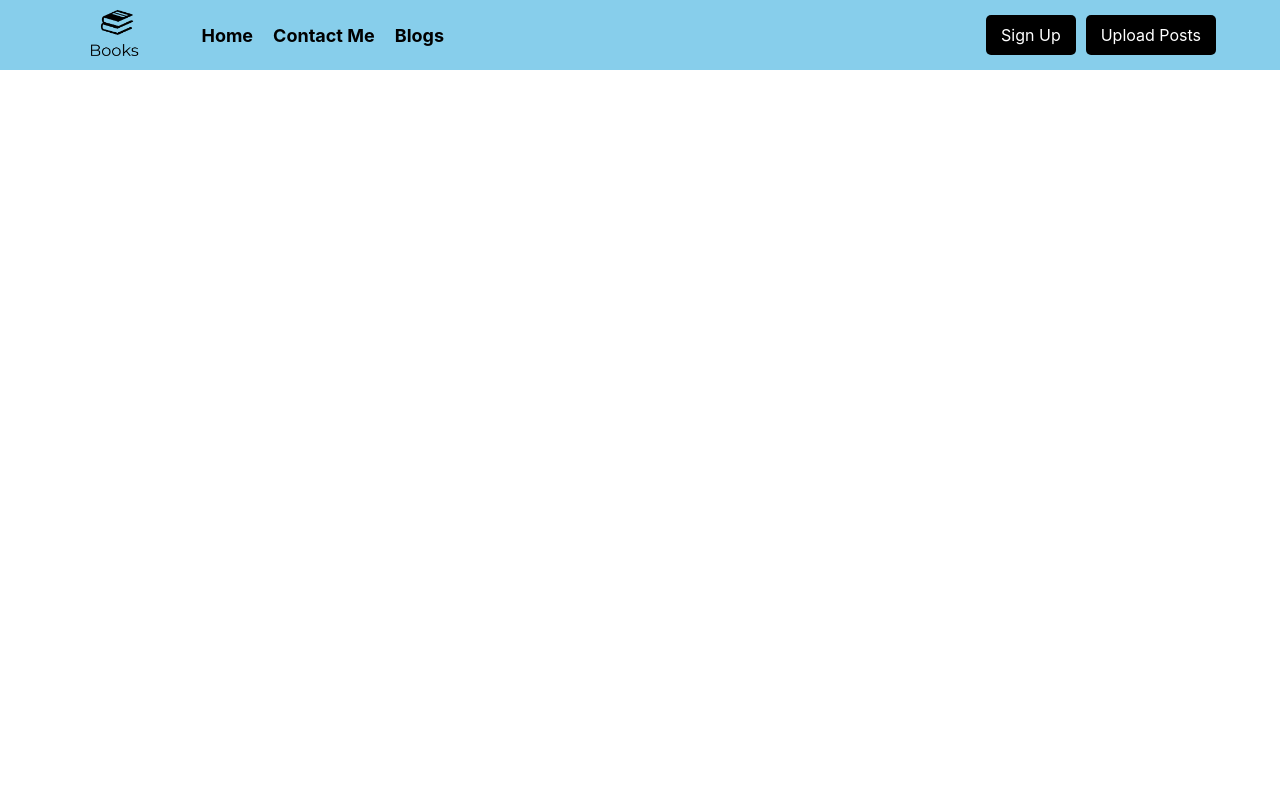
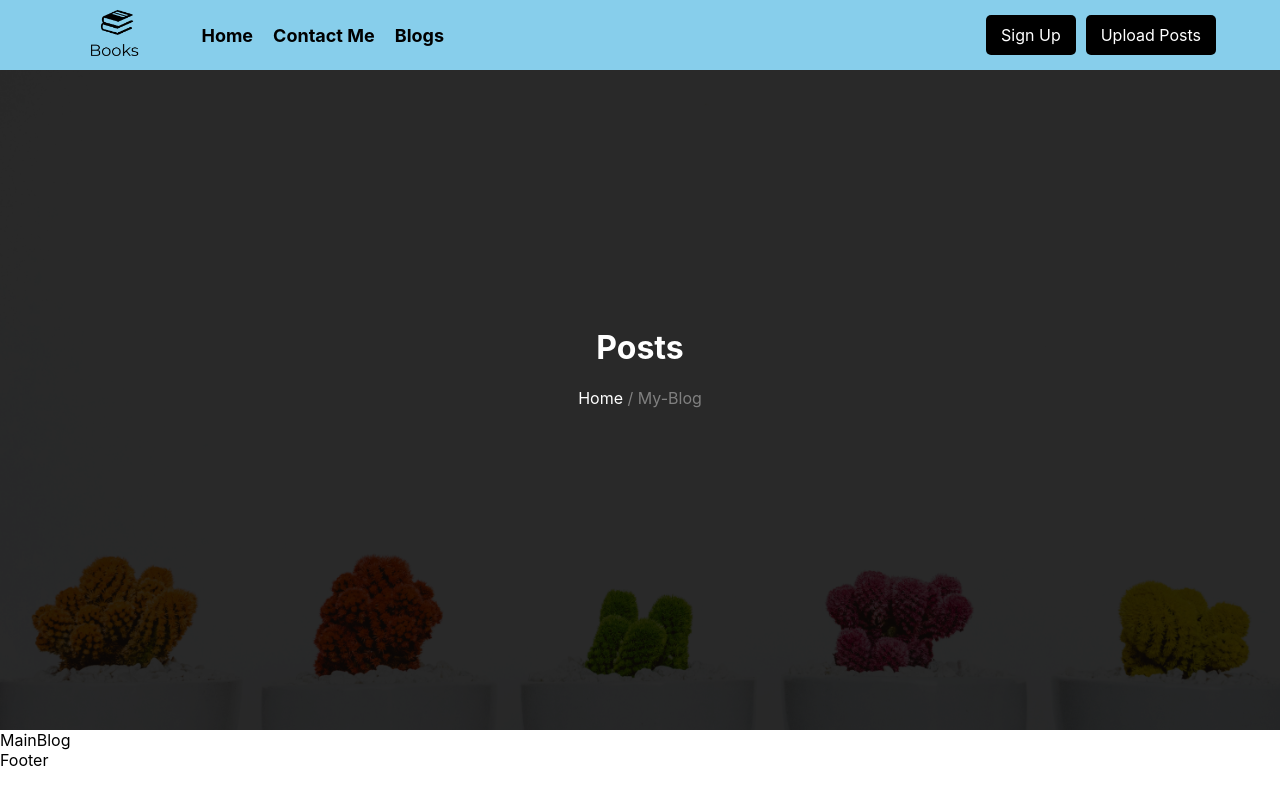
Before and after one commit to nicsylvia/Writing-site-clientside, a React (Create React App) app: page /all-blogs in a window 1280 px wide. Built offline with nearby package versions, Linux system fonts and the light colour scheme.

Commit message:
saved all

```diff
--- a/src/Components/Blogs/Blogs.tsx
+++ b/src/Components/Blogs/Blogs.tsx
@@ -1,11 +1,15 @@
 import React from 'react'
 import Footer from '../Footer/Footer'
 import Header from '../Header/Header'
+import Hero from './Hero'
+import MainBlog from './MainBlog'
 
 const Blogs = () => {
   return (
     <div>
       <Header />
+      <Hero />
+      <MainBlog />
       <Footer />
     </div>
   )
--- a/src/Components/Blogs/Hero.tsx
+++ b/src/Components/Blogs/Hero.tsx
@@ -7,8 +7,8 @@ const Hero = () => {
       <div>
           <Container>
               <Wrapper>
-                  <h1>Contact Me</h1>
-                  <p><a href="/">Home</a> / Send-Me-A-Message</p>
+                  <h1>Posts</h1>
+                  <p><a href="/">Home</a> / My-Blog</p>
               </Wrapper>
           </Container>
       </div>
```
Also changed, not shown: src/Components/Blogs/MainBlog.tsx (+6 -1 lines).
